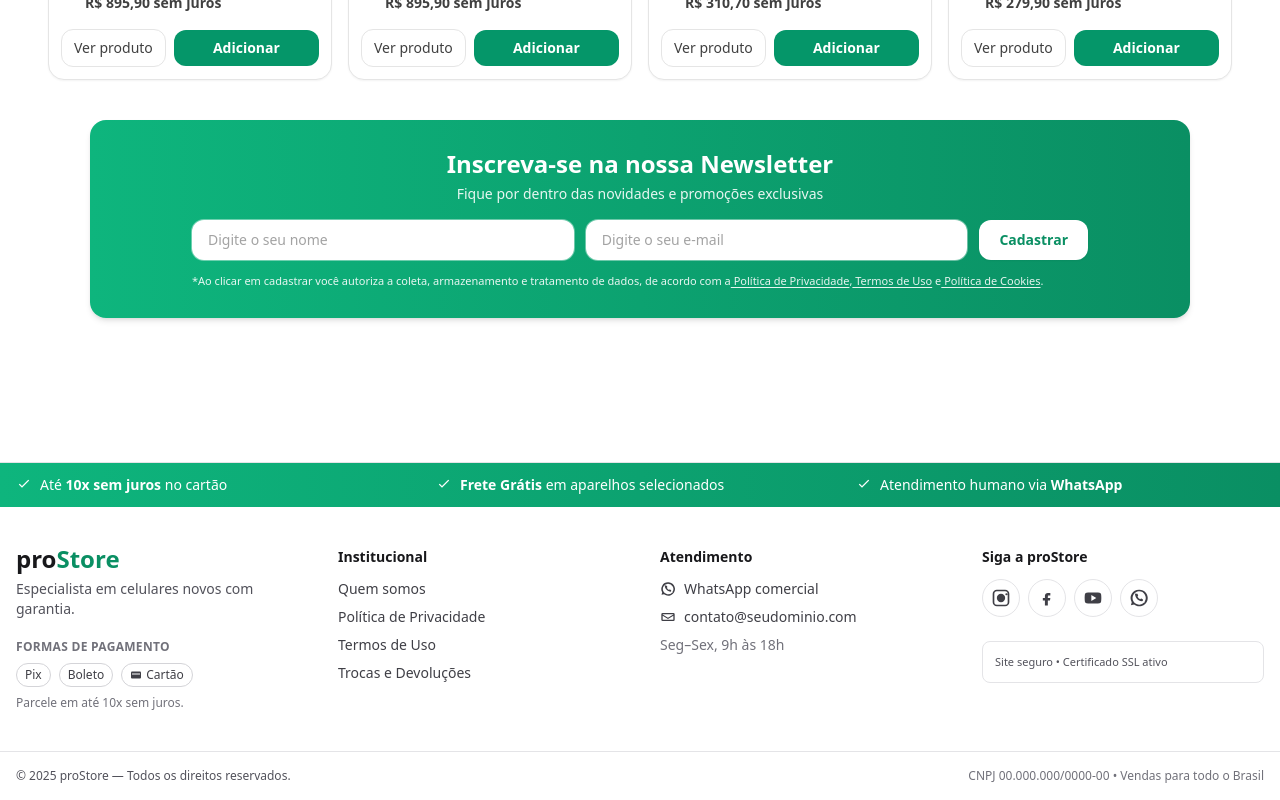
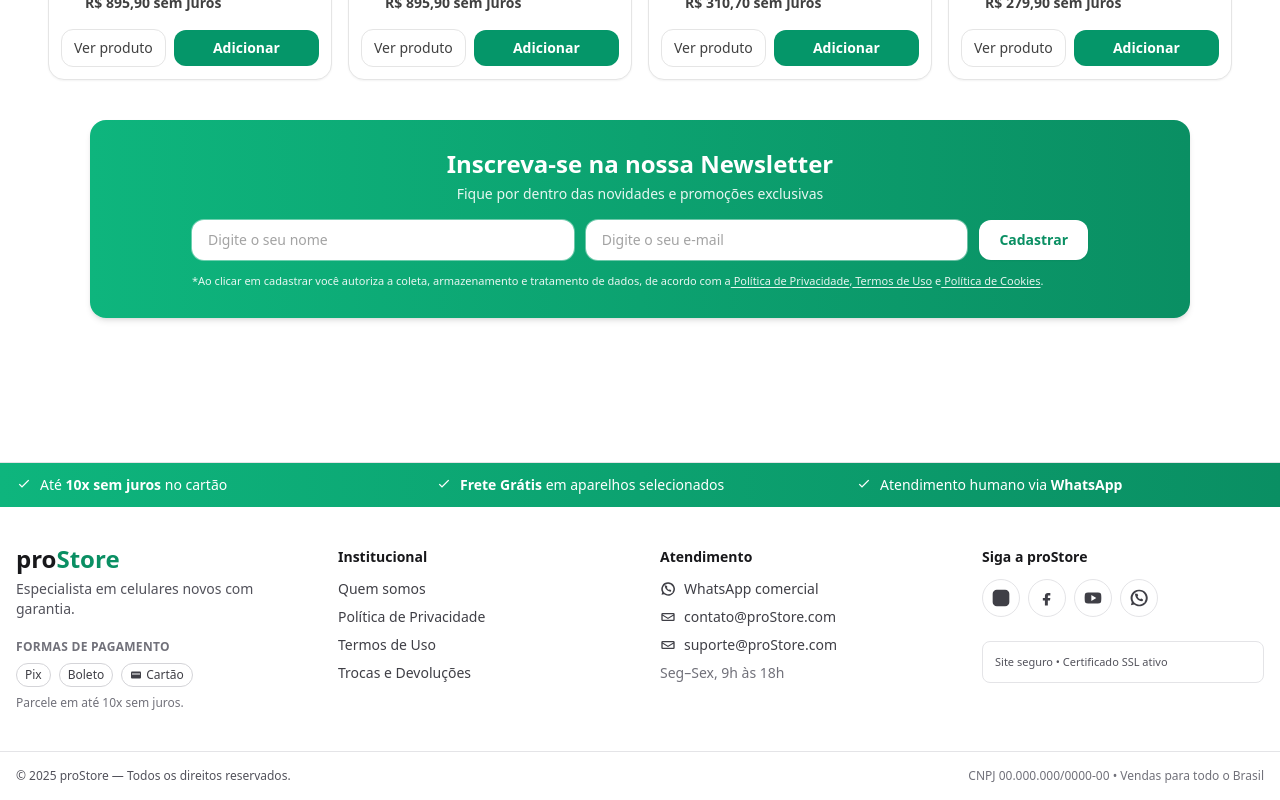
Before and after one commit to blogmarinaluz/SiteOficial, a Next.js app: page / in a window 1280 px wide. Shown: the part 3486-4286 px from the top of the page. Built offline with nearby package versions, Linux system fonts and the light colour scheme.

Commit message:
Update Footer.tsx

```diff
--- a/src/components/Footer.tsx
+++ b/src/components/Footer.tsx
@@ -4,8 +4,12 @@ import type { ReactNode } from "react";
 
 export default function Footer() {
   const year = new Date().getFullYear();
-  const wa = (process.env.NEXT_PUBLIC_SELLER_NUMBER || "").replace(/\D/g, "");
-  const waHref = wa ? `https://wa.me/${wa}?text=Ol%C3%A1%2C%20quero%20atendimento%20pelo%20boleto.` : "#";
+
+  // WhatsApp: usa ENV se tiver; senão usa o que você me passou
+  const waEnv = (process.env.NEXT_PUBLIC_SELLER_NUMBER || "").replace(/\D/g, "");
+  const waFallback = "5599984905715";
+  const wa = waEnv || waFallback;
+  const waHref = `https://wa.me/${wa}?text=Ol%C3%A1%2C%20quero%20atendimento%20pelo%20boleto.`;
 
   return (
     <footer className="mt-16 border-t border-zinc-200 bg-white">
@@ -14,21 +18,15 @@ export default function Footer() {
         <div className="container grid grid-cols-1 gap-3 py-3 sm:grid-cols-3">
           <div className="flex items-center gap-2 text-sm">
             <Check />
-            <span>
-              Até <strong>10x sem juros</strong> no cartão
-            </span>
+            <span>Até <strong>10x sem juros</strong> no cartão</span>
           </div>
           <div className="flex items-center gap-2 text-sm">
             <Check />
-            <span>
-              <strong>Frete Grátis</strong> em aparelhos selecionados
-            </span>
+            <span><strong>Frete Grátis</strong> em aparelhos selecionados</span>
           </div>
           <div className="flex items-center gap-2 text-sm">
             <Check />
-            <span>
-              Atendimento humano via <strong>WhatsApp</strong>
-            </span>
+            <span>Atendimento humano via <strong>WhatsApp</strong></span>
           </div>
         </div>
       </div>
@@ -65,26 +63,10 @@ export default function Footer() {
         <div>
           <h4 className="mb-3 text-sm font-semibold text-zinc-900">Institucional</h4>
           <ul className="space-y-2 text-sm text-zinc-700">
-            <li>
-              <Link href="#" className="hover:text-black">
-                Quem somos
-              </Link>
-            </li>
-            <li>
-              <Link href="#" className="hover:text-black">
-                Política de Privacidade
-              </Link>
-            </li>
-            <li>
-              <Link href="#" className="hover:text-black">
-                Termos de Uso
-              </Link>
-            </li>
-            <li>
-              <Link href="#" className="hover:text-black">
-                Trocas e Devoluções
-              </Link>
-            </li>
+            <li><Link href="/quem-somos" className="hover:text-black">Quem somos</Link></li>
+            <li><Link href="/politica-de-privacidade" className="hover:text-black">Política de Privacidade</Link></li>
+            <li><Link href="/termos-de-uso" className="hover:text-black">Termos de Uso</Link></li>
+            <li><Link href="/trocas-e-devolucoes" className="hover:text-black">Trocas e Devoluções</Link></li>
           </ul>
         </div>
 
@@ -100,8 +82,14 @@ export default function Footer() {
             </li>
             <li className="flex items-center gap-2">
               <MailIcon className="h-4 w-4" />
-              <a href="mailto:contato@seudominio.com" className="hover:text-black">
-                contato@seudominio.com
+              <a href="mailto:contato@proStore.com" className="hover:text-black">
+                contato@proStore.com
+              </a>
+            </li>
+            <li className="flex items-center gap-2">
+              <MailIcon className="h-4 w-4" />
+              <a href="mailto:suporte@proStore.com" className="hover:text-black">
+                suporte@proStore.com
               </a>
             </li>
             <li className="text-zinc-500">Seg–Sex, 9h às 18h</li>
@@ -112,18 +100,10 @@ export default function Footer() {
         <div>
           <h4 className="mb-3 text-sm font-semibold text-zinc-900">Siga a proStore</h4>
           <div className="flex items-center gap-2">
-            <Social href="#" label="Instagram">
-              <InstaIcon className="h-5 w-5" />
-            </Social>
-            <Social href="#" label="Facebook">
-              <FbIcon className="h-5 w-5" />
-            </Social>
-            <Social href="#" label="YouTube">
-              <YtIcon className="h-5 w-5" />
-            </Social>
-            <Social href={waHref} label="WhatsApp">
-              <WhatsIcon className="h-5 w-5" />
-            </Social>
+            <Social href="#" label="Instagram"><InstaIcon className="h-5 w-5" /></Social>
+            <Social href="#" label="Facebook"><FbIcon className="h-5 w-5" /></Social>
+            <Social href="#" label="YouTube"><YtIcon className="h-5 w-5" /></Social>
+            <Social href={waHref} label="WhatsApp"><WhatsIcon className="h-5 w-5" /></Social>
           </div>
 
           <div className="mt-6 rounded-lg border border-zinc-200 p-3">
@@ -152,15 +132,7 @@ function Badge({ children }: { children: ReactNode }) {
   );
 }
 
-function Social({
-  href,
-  label,
-  children,
-}: {
-  href: string;
-  label: string;
-  children: ReactNode;
-}) {
+function Social({ href, label, children }: { href: string; label: string; children: ReactNode }) {
   return (
     <a
       href={href}
@@ -211,7 +183,7 @@ function MailIcon({ className = "" }: { className?: string }) {
 function InstaIcon({ className = "" }: { className?: string }) {
   return (
     <svg viewBox="0 0 24 24" className={className} fill="currentColor" aria-hidden="true">
-      <path d="M7 2h10a5 5 0 0 1 5 5v10a5 5 0 0 1-5 5H7a5 5 0 0 1-5-5V7a5 5 0 0 1 5-5zm0 2a3 3 0 0 0-3 3v10a3 3 0 0 0 3 3h10a3 3 0 0 0 3-3V7a3 3 0 0 0-3-3H7zm5 3a5 5 0 1 1 0 10 5 5 0 0 1 0-10zm6.5-.8a1.3 1.3 0 1 1 0 2.6 1.3 1.3 0 0 1 0-2.6z" />
+      <path d="M7 2h10a5 5 0 0 1 5 5v10a5 5 0 0 1-5 5H7a5 5 0 0 1-5-5V7a5 5 0 0 1 5-5zm5 3a5 5 0 1 1 0 10 5 5 0 0 1 0-10zm6.5-.8a1.3 1.3 0 1 1 0 2.6 1.3 1.3 0 0 1 0-2.6z" />
     </svg>
   );
 }
```
